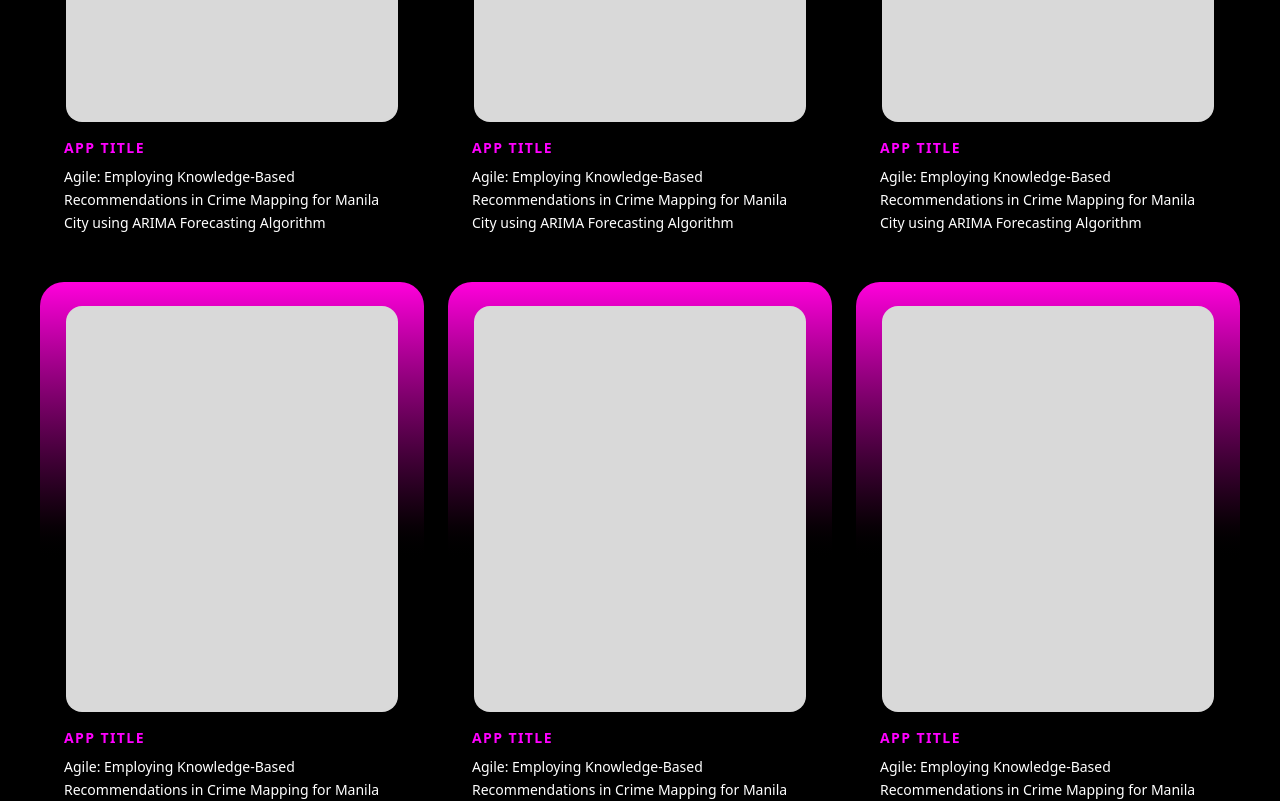
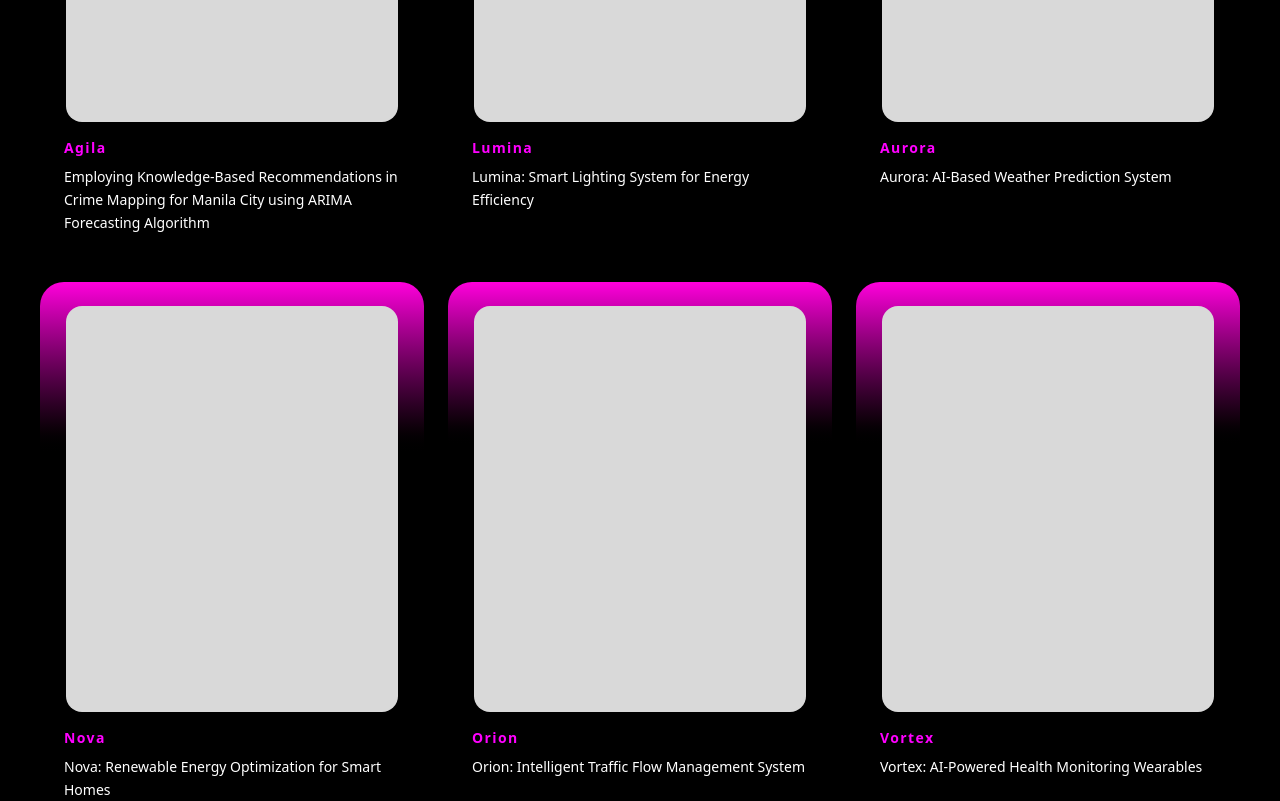
Before and after one commit to benjughmin/cs_expo_2025, a Next.js app: page /projects in a window 1280 px wide. Shown: the part 1420-2221 px from the top of the page. Built offline with nearby package versions, Linux system fonts and the light colour scheme.

Commit message:
refactor: ProjectCard and Grid to take sample data

```diff
--- a/src/app/projects/components/ProjectsCard.tsx
+++ b/src/app/projects/components/ProjectsCard.tsx
@@ -1,19 +1,33 @@
-{/* This component represents an individual project card used in the Projects grid layout. */ }
-export default function ProjectsCard() {
+import { projects } from "../data/ProjectsData";
+import Link from "next/link";
+
+type ProjectsCardProps = {
+  appTitle: string;
+  thesisTitle: string;
+  poster: string;
+  slug: string;
+};
+
+{/* reusable project card */ }
+export default function ProjectsCard({ appTitle, thesisTitle, poster, slug }: ProjectsCardProps) {
   return (
-    <div className="bg-gradient-to-b from-[#FF00DC] via-black to-black p-6 rounded-[24px] w-full max-w-[400px] h-auto flex flex-col">
-      {/* Image Placeholder */}
-      <div className="bg-[#D9D9D9] w-full max-w-[332px] h-[300px] sm:h-[406px] rounded-[16px] mb-4 mx-auto"></div>
-      {/* Text Content */}
-      <div className="flex flex-col">
-        <h3 className="text-[#FF00FF] font-bold tracking-widest text-sm mb-2">
-          APP TITLE
-        </h3>
-        <p className="text-white text-sm leading-relaxed">
-          Agile: Employing Knowledge-Based Recommendations in Crime Mapping for
-          Manila City using ARIMA Forecasting Algorithm
-        </p>
+    <Link href={`/projects/${slug}`}>
+      <div className="bg-gradient-to-b from-[#FF00DC] from-0% via-black via-32% to-black p-6 rounded-[24px] w-full max-w-[400px] h-auto flex flex-col cursor-pointer">
+        {/* Poster
+        <div
+          className="w-full max-w-[332px] h-[300px] sm:h-[406px] rounded-[16px] mb-4 mx-auto bg-cover bg-center"
+          style={{ backgroundImage: `url(${poster})` }}
+        ></div> */}
+
+        {/* Default white/gray placeholder box */}
+        <div className="bg-[#D9D9D9] w-full max-w-[332px] h-[300px] sm:h-[406px] rounded-[16px] mb-4 mx-auto"></div>
+
+        {/* Text content */}
+        <div className="flex flex-col">
+          <h3 className="text-[#FF00FF] font-bold tracking-widest text-sm mb-2">{appTitle}</h3>
+          <p className="text-white text-sm leading-relaxed">{thesisTitle}</p>
+        </div>
       </div>
-    </div>
+    </Link>
   );
 }
--- a/src/app/projects/components/ProjectsGrid.tsx
+++ b/src/app/projects/components/ProjectsGrid.tsx
@@ -1,14 +1,18 @@
-{/* This component represents the grid layout for displaying project cards on the Projects page. */}
-import ProjectsCard from "./ProjectsCard";
+import { projects } from "../data/ProjectsData";
+import ProjectsCard from "../components/ProjectsCard";
 
 export default function ProjectsGrid() {
-  const projectCount = Array.from({ length: 9 });
-
-  {/* 3x3 Grid Layout of cards */}
   return (
+    // Layout Project Cards in 3x3 and pass data
     <section className="w-full max-w-[1200px] py-8 grid grid-cols-1 sm:grid-cols-2 lg:grid-cols-3 gap-6 mx-auto">
-      {projectCount.map((_, index) => (
-        <ProjectsCard key={index} />
+      {projects.map(project => (
+        <ProjectsCard
+          key={project.slug}
+          appTitle={project.appTitle}
+          thesisTitle={project.thesisTitle}
+          poster={project.poster}
+          slug={project.slug}
+        />
       ))}
     </section>
   );
--- /dev/null
+++ b/src/app/projects/data/ProjectsData.ts
@@ -0,0 +1,129 @@
+//sample data only for testing
+export const projects = [
+  {
+    slug: "agila",
+    appTitle: "Agila",
+    thesisTitle: "Employing Knowledge-Based Recommendations in Crime Mapping for Manila City using ARIMA Forecasting Algorithm",
+    poster: "/images/agila-poster.jpg",
+    details: {
+      groupMembers: ["Ana", "Leo", "Mika"],
+      mentor: "Prof. Santos",
+      category: "Data Science",
+      thesisDescription: "This project uses ARIMA forecasting to analyze crime data in Manila City, providing actionable insights for law enforcement.",
+      videoLink: "https://youtube.com/example-agila-avp",
+      photoshoot: ["/images/agila-1.jpg","/images/agila-2.jpg","/images/agila-3.jpg"]
+    }
+  },
+  {
+    slug: "lumina",
+    appTitle: "Lumina",
+    thesisTitle: "Lumina: Smart Lighting System for Energy Efficiency",
+    poster: "/images/lumina-poster.jpg",
+    details: {
+      groupMembers: ["Ben", "Clara", "David"],
+      mentor: "Prof. Reyes",
+      category: "IoT / Engineering",
+      thesisDescription: "Lumina is a smart lighting system that adjusts brightness and color temperature automatically based on ambient light and occupancy to save energy.",
+      videoLink: "https://youtube.com/example-lumina-avp",
+      photoshoot: ["/images/lumina-1.jpg","/images/lumina-2.jpg"]
+    }
+  },
+  {
+    slug: "aurora",
+    appTitle: "Aurora",
+    thesisTitle: "Aurora: AI-Based Weather Prediction System",
+    poster: "/images/aurora-poster.jpg",
+    details: {
+      groupMembers: ["Ella", "James", "Nina"],
+      mentor: "Prof. Cruz",
+      category: "Artificial Intelligence",
+      thesisDescription: "Aurora predicts weather patterns using machine learning algorithms trained on historical climate data, providing accurate forecasts for local regions.",
+      videoLink: "https://youtube.com/example-aurora-avp",
+      photoshoot: ["/images/aurora-1.jpg","/images/aurora-2.jpg","/images/aurora-3.jpg"]
+    }
+  },
+  {
+    slug: "nova",
+    appTitle: "Nova",
+    thesisTitle: "Nova: Renewable Energy Optimization for Smart Homes",
+    poster: "/images/nova-poster.jpg",
+    details: {
+      groupMembers: ["Sam", "Tina", "Milo"],
+      mentor: "Prof. Dela Cruz",
+      category: "Sustainable Energy",
+      thesisDescription: "Nova optimizes solar panel usage and energy storage in smart homes to reduce electricity costs and environmental impact.",
+      videoLink: "https://youtube.com/example-nova-avp",
+      photoshoot: ["/images/nova-1.jpg","/images/nova-2.jpg"]
+    }
+  },
+  {
+    slug: "orion",
+    appTitle: "Orion",
+    thesisTitle: "Orion: Intelligent Traffic Flow Management System",
+    poster: "/images/orion-poster.jpg",
+    details: {
+      groupMembers: ["Lara", "Noah", "Ethan"],
+      mentor: "Prof. Lim",
+      category: "Smart Cities",
+      thesisDescription: "Orion uses sensors and AI to manage traffic lights dynamically, reducing congestion and improving urban mobility.",
+      videoLink: "https://youtube.com/example-orion-avp",
+      photoshoot: ["/images/orion-1.jpg","/images/orion-2.jpg"]
+    }
+  },
+  {
+    slug: "vortex",
+    appTitle: "Vortex",
+    thesisTitle: "Vortex: AI-Powered Health Monitoring Wearables",
+    poster: "/images/vortex-poster.jpg",
+    details: {
+      groupMembers: ["Ivy", "Alex", "Jonas"],
+      mentor: "Prof. Tan",
+      category: "Healthcare / AI",
+      thesisDescription: "Vortex uses wearable devices and AI algorithms to continuously monitor vital signs and detect anomalies in real-time.",
+      videoLink: "https://youtube.com/example-vortex-avp",
+      photoshoot: ["/images/vortex-1.jpg","/images/vortex-2.jpg"]
+    }
+  },
+  {
+    slug: "zephyr",
+    appTitle: "Zephyr",
+    thesisTitle: "Zephyr: Smart Air Quality Monitoring System",
+    poster: "/images/zephyr-poster.jpg",
+    details: {
+      groupMembers: ["Maya", "Felix", "Cleo"],
+      mentor: "Prof. Reyes",
+      category: "Environmental Science",
+      thesisDescription: "Zephyr monitors air quality in real-time using IoT sensors, providing data for urban planning and public health initiatives.",
+      videoLink: "https://youtube.com/example-zephyr-avp",
+      photoshoot: ["/images/zephyr-1.jpg","/images/zephyr-2.jpg"]
+    }
+  },
+  {
+    slug: "eclipse",
+    appTitle: "Eclipse",
+    thesisTitle: "Eclipse: Virtual Reality Learning Platform",
+    poster: "/images/eclipse-poster.jpg",
+    details: {
+      groupMembers: ["Liam", "Sophia", "Rina"],
+      mentor: "Prof. Cruz",
+      category: "EdTech / VR",
+      thesisDescription: "Eclipse offers immersive VR lessons for students, enhancing learning experiences through interactive simulations.",
+      videoLink: "https://youtube.com/example-eclipse-avp",
+      photoshoot: ["/images/eclipse-1.jpg","/images/eclipse-2.jpg"]
+    }
+  },
+  {
+    slug: "phoenix",
+    appTitle: "Phoenix",
+    thesisTitle: "Phoenix: Disaster Response AI System",
+    poster: "/images/phoenix-poster.jpg",
+    details: {
+      groupMembers: ["Oscar", "Lily", "Vince"],
+      mentor: "Prof. Santos",
+      category: "AI / Disaster Management",
+      thesisDescription: "Phoenix uses AI to analyze disaster data and optimize emergency response strategies to save lives during natural calamities.",
+      videoLink: "https://youtube.com/example-phoenix-avp",
+      photoshoot: ["/images/phoenix-1.jpg","/images/phoenix-2.jpg","/images/phoenix-3.jpg"]
+    }
+  },
+];
```
